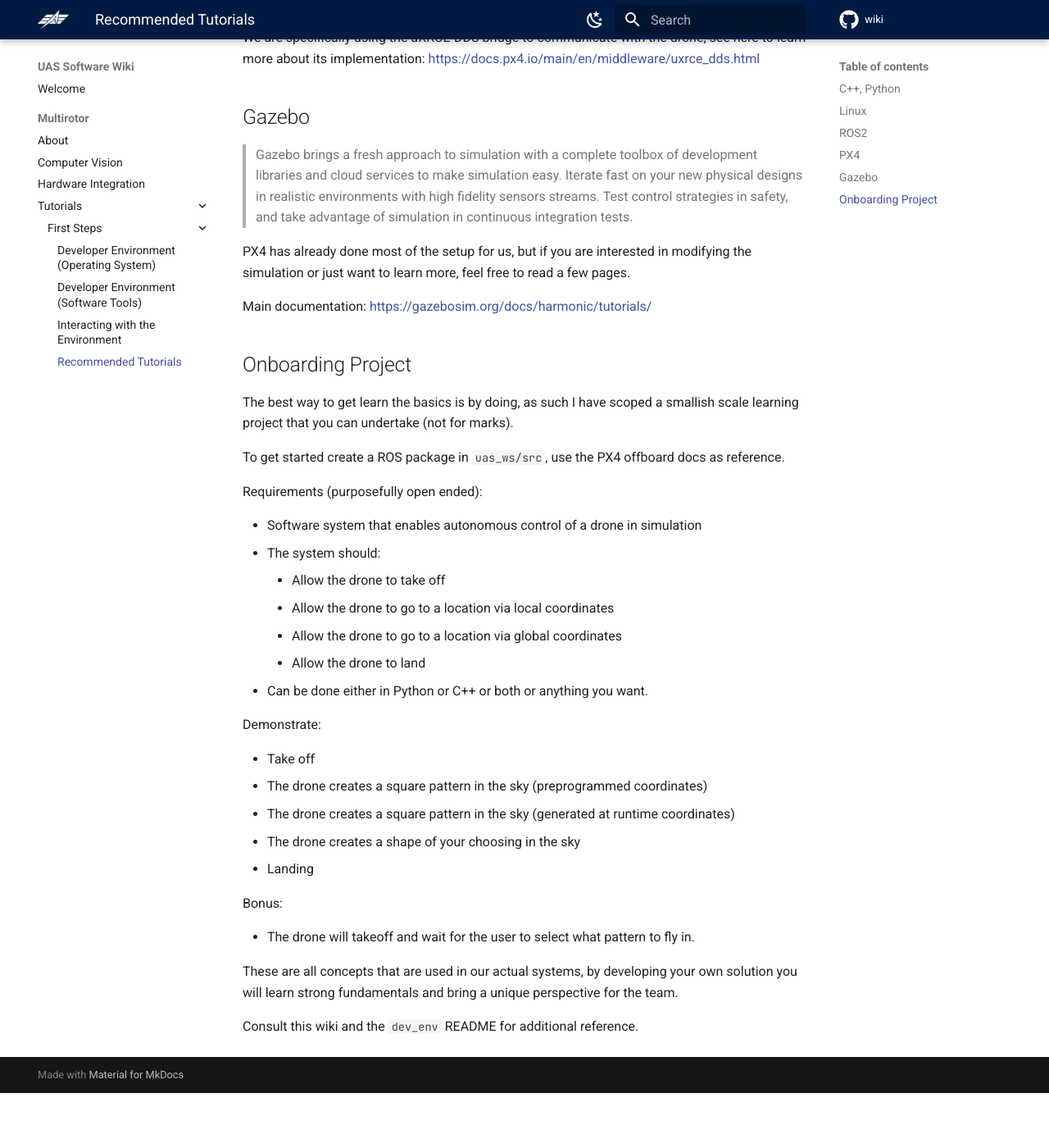
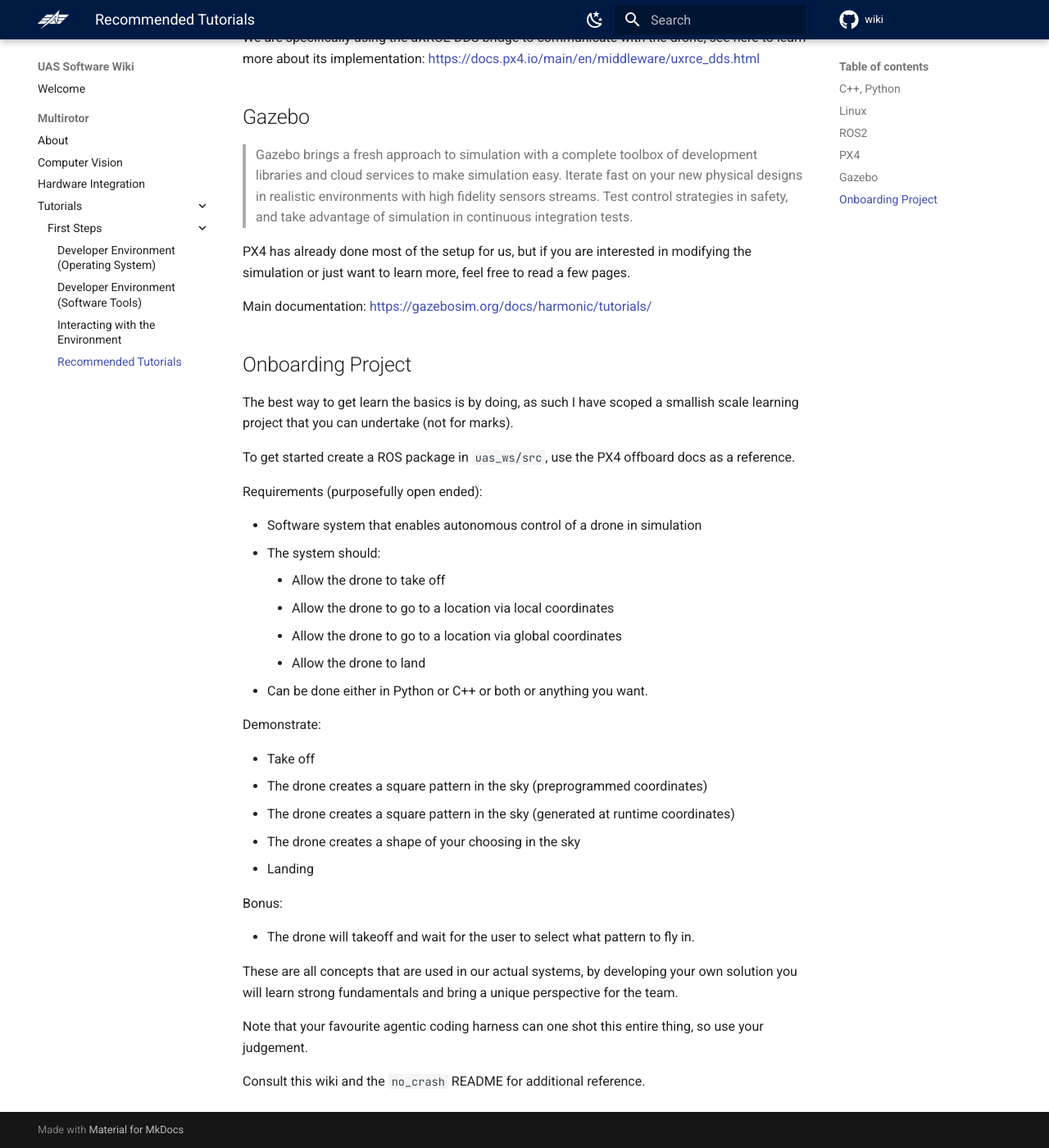
Before and after one commit to UTAT-UAS/wiki, an MkDocs documentation site: the page built from docs/Multirotor/Tutorials/First_Steps/3._Recommended_Tutorials.md, in a window 1280 px wide and 1400 px high, scrolled down 2513 px. Shown: the whole window at 82% size. Built offline with MkDocs 1.6.1 and Material for MkDocs 9.7.7, drawn with Linux system fonts in a browser that asks for light colours; comment, search, counter and statistics services are not loaded; before the commit the page ends 3846 px from its top, so only the background shows below that.

Commit message:
fix: spelling

```diff
--- a/docs/Multirotor/Tutorials/First_Steps/3._Recommended_Tutorials.md
+++ b/docs/Multirotor/Tutorials/First_Steps/3._Recommended_Tutorials.md
@@ -88,7 +88,7 @@
 
 The best way to get learn the basics is by doing, as such I have scoped a smallish scale learning project that you can undertake (not for marks).
 
-To get started create a ROS package in `uas_ws/src`, use the PX4 offboard docs as reference.
+To get started create a ROS package in `uas_ws/src`, use the PX4 offboard docs as a reference.
 
 Requirements (purposefully open ended):
 
@@ -115,4 +115,6 @@
 
 These are all concepts that are used in our actual systems, by developing your own solution you will learn strong fundamentals and bring a unique perspective for the team.
 
-Consult this wiki and the `dev_env` README for additional reference.
+Note that your favourite agentic coding harness can one shot this entire thing, so use your judgement.
+
+Consult this wiki and the `no_crash` README for additional reference.
```
